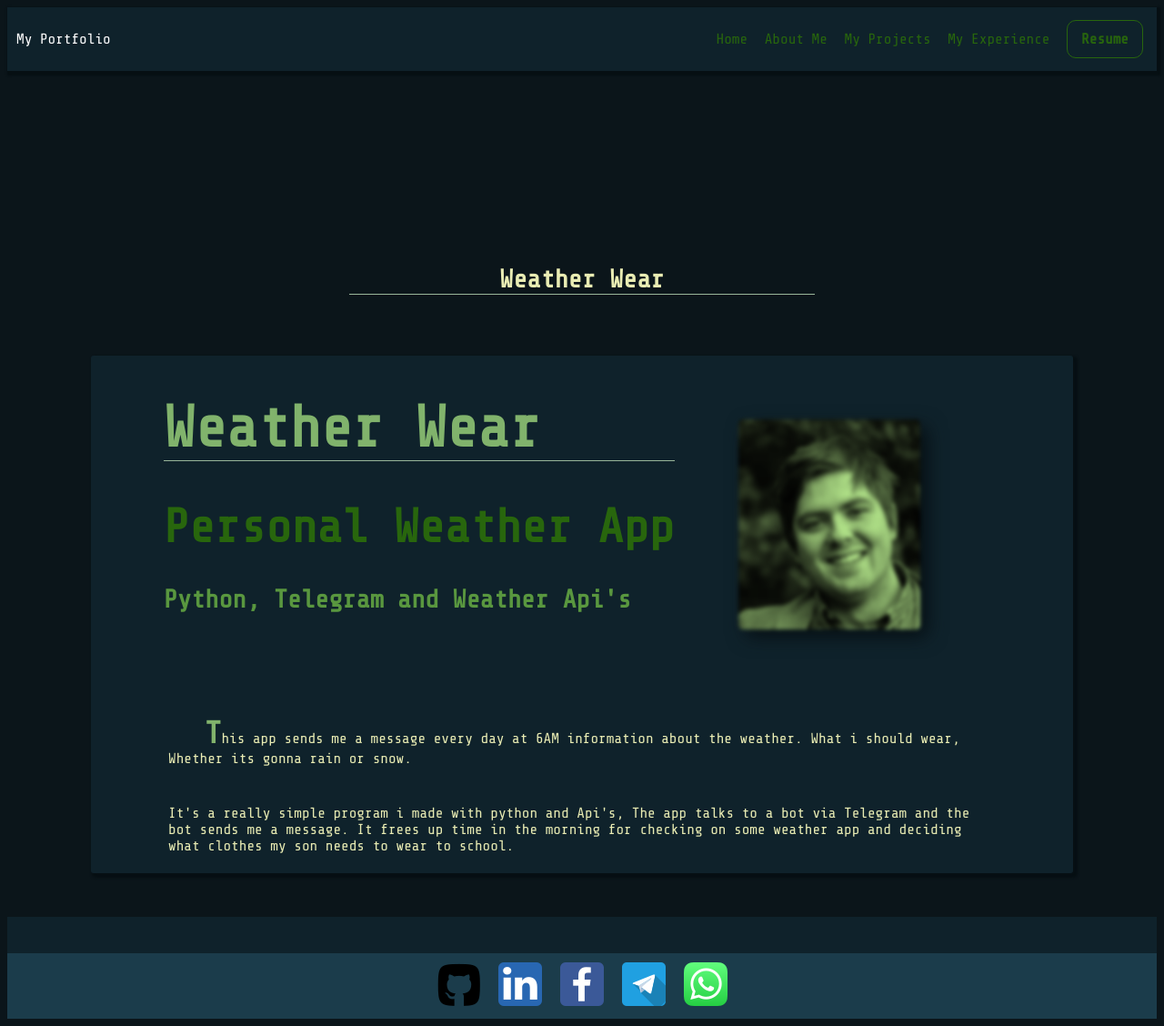
After one commit to dannivh3/Portfolio, a Flask app: page /projects/weatherwear in a window 1280 px wide. The commit adds this page. Shown: the whole page at 91% size. Run offline with Flask 2, Linux system fonts and the light colour scheme.

```diff
--- a/Portfolio/app.py
+++ b/Portfolio/app.py
@@ -16,8 +16,17 @@ def about():
     return render_template('about.html')
 
 @app.route('/projects', methods=['GET'])
+@app.route('/projects/', methods=['GET'])
 def projects():
     return render_template('projects.html')
+
+@app.route('/projects/famdia', methods=['GET'])
+def famdia():
+    return render_template('famdia.html')
+
+@app.route('/projects/weatherwear', methods=['GET'])
+def weatherwear():
+    return render_template('weatherwear.html')
 
 @app.route('/exp', methods=['GET'])
 def exp():
--- a/Portfolio/static/style.css
+++ b/Portfolio/static/style.css
@@ -19,7 +19,7 @@ main {
 }
 footer {
     border-top: 40px solid #0f222b;
-    background-color: white;
+    background-color: #1b3c4b;
 }
 /**********************************************************************************************************************/
 
@@ -83,15 +83,22 @@ footer {
 .break-1080 {
     display:flex;
 }
+.footer {
+    display: flex;
+    justify-content: center;
+}
+.footer > a {
+    margin: 10px;
+}
 .project-card{
     background-color: #173341;
     box-shadow: 3px 3px 2px 2px #060f13;
     cursor: pointer;
     transition: all 0.5s ease-in-out;
-    margin: 40px 5px;
+    margin: 40px 10px;
     padding: 5px;
     border-radius: 10px;
-
+    min-height:240px;
     box-sizing: border-box;
 
 
@@ -134,14 +141,19 @@ footer {
     border-radius: 3px;
     box-shadow: 3px 3px 3px 2px #060f13;
     display:flex;
+
+
 }
 .section-content-row {
     display:flex;
+
 }
 .section-content-row__project {
-    display: -webkit-flex;
+
     position: relative;
     overflow-wrap: break-word;
+    flex:1 1 0px;
+
 }
 .section-content-col {
     display:block;
--- a/Portfolio/templates/about.html
+++ b/Portfolio/templates/about.html
@@ -15,7 +15,7 @@
              <!-- Section row 1 ends -->
             <div class="section-content-row">
                 <div class="my-pic-display-top">
-                    <img src="static\tech-pic.png"/>
+                    <img src="\static\tech-pic.png"/>
                 </div>
             </div>
              <!-- Section row 2 ends -->
@@ -33,7 +33,7 @@
 
                 <!-- Collumn 2 start -->
                 <div class="my-pic">
-                    <img src="static\tech-pic.png"/>
+                    <img src="\static\tech-pic.png"/>
                 </div>
                 <!-- Collumn 2 ends -->
 
@@ -58,7 +58,7 @@
             <!-- Section row 3 ends -->
             <!-- Section row 4 starts-->
             <div class="section-content-row" style="justify-content:center;">
-                <a href="static/Resume.pdf" class="my-button" download >Resumé</a>
+                <a href="/static/Resume.pdf" class="my-button" download >Resumé</a>
             </div>
             <!-- Section row 4 ends -->
         </div>
--- a/Portfolio/templates/exp.html
+++ b/Portfolio/templates/exp.html
@@ -16,7 +16,7 @@
             <!-- Section row 1 starts -->
             <div class="section-content-row">
                 <div class="my-pic-display-top">
-                    <img src="static\profile-pic.png"/>
+                    <img src="\static\profile-pic.png"/>
                 </div>
             </div>
             <!-- Section row 1 ends -->
@@ -33,7 +33,7 @@
 
                 <!-- Collumn 2 starts -->
                 <div class="my-pic">
-                    <img src="static\profile-pic.png"/>
+                    <img src="\static\profile-pic.png"/>
                 </div>
                 <!-- Collumn 2 ends -->
 
--- a/Portfolio/templates/layout.html
+++ b/Portfolio/templates/layout.html
@@ -9,7 +9,7 @@
         <!-- <link href="https://cdn.jsdelivr.net/npm/bootstrap@5.0.2/dist/css/bootstrap.min.css" rel="stylesheet" integrity="sha384-EVSTQN3/azprG1Anm3QDgpJLIm9Nao0Yz1ztcQTwFspd3yD65VohhpuuCOmLASjC" crossorigin="anonymous"> -->
 
         <!-- My stylesheet -->
-        <link rel="stylesheet" href="static/style.css">
+        <link rel="stylesheet" href="/static/style.css">
         <title>Daniel's Portfolio</title>
     </head>
     <body>
@@ -29,7 +29,7 @@
                     <a href="/about">About Me</a>
                     <a href="/projects" >My Projects</a>
                     <a href="/exp" >My Experience</a>
-                    <a href="static/Resume.pdf" class="my-button" download >Resume</a>
+                    <a href="/static/Resume.pdf" class="my-button" download >Resume</a>
 
 
                 </div>
@@ -50,11 +50,17 @@
 
         <!-- Footer Section -->
         <footer>
-            <p>Website Made by Daniel Holm</p>
+            <div class="footer">
+                <a href="https://github.com/dannivh3" target="_blank"><img src="/static/github-icon.png"></a>
+                <a href="https://www.linkedin.com/in/dannivh3/" target="_blank"><img src="/static/linkedin-icon.png"></a>
+                <a href="https://www.facebook.com/profile.php?id=1210322349" target="_blank"><img src="/static/facebook-icon.png"></a>
+                <a href="https://t.me/dannivh3" target="_blank"><img src="/static/telegram-icon.png"></a>
+                <a href="https://api.whatsapp.com/send?phone=9193831994" target="_blank"><img src="/static/whatsapp-icon.png"></a>
+            </div>
         </footer>
 
         <!-- Bootstrap Js -->
-        <script type="text/javascript" src="static/script.js"></script>
+        <script type="text/javascript" src="/static/script.js"></script>
 
     </body>
 
--- /dev/null
+++ b/Portfolio/templates/weatherwear.html
@@ -0,0 +1,56 @@
+{% extends 'layout.html' %}
+
+{% block main %}
+<div class="title-section">
+    <h1 class="title-header">Weather Wear</h1>
+</div>
+<!-- Title for section ends -->
+
+<!-- Project 1 Section Starts -->
+
+<div class="section-body watched">
+    <a class="project-button" href="https://github.com/dannivh3/weatherwear" target="_blank">
+        <div class="section-content">
+
+
+            <!-- Section row 1 starts -->
+            <div class="section-content-row">
+                <div class="my-pic-display-top">
+                    <img src="\static\profile-pic.png"/>
+                </div>
+            </div>
+            <!-- Section row 1 ends -->
+
+            <!-- Section row 2 starts -->
+            <div class="section-content-row">
+
+                <!-- Collumn 1 starts -->
+                <div>
+                    <h1 class="my-header-1__project">Weather Wear</h1>
+                    <h1 class="my-header-2">Personal Weather App</h1>
+                    <h1 class="my-header-3">Python, Telegram and Weather Api's</h1>
+                </div>
+                <!-- Collumn 1 ends -->
+
+                <!-- Collumn 2 starts -->
+                <div class="my-pic">
+                    <img src="\static\profile-pic.png"/>
+                </div>
+                <!-- Collumn 2 ends -->
+
+            </div>
+            <!-- Section row 2 ends -->
+
+            <!-- Section row 3 starts-->
+            <div class="section-content-row">
+                <p class="basic-text"><span class="first-letter">T</span>his app sends me a message every day at 6AM information about the weather. What i should wear, Whether its gonna rain or snow.</p>
+            </div>
+            <div class="section-content-row">
+                <p class="basic-text">It's a really simple program i made with python and Api's, The app talks to a bot via Telegram and the bot sends me a message. It frees up time in the morning for checking on some weather app and deciding what clothes my son needs to wear to school.</p>
+            </div>
+            <!-- Section row 3 ends -->
+
+        </div>
+    </a>
+</div>
+{% endblock %}
```
Also changed, not shown: Portfolio/templates/famdia.html (added, +49 -0 lines), Portfolio/templates/index.html (+11 -6 lines), Portfolio/templates/projects.html (+4 -4 lines), Portfolio/static/facebook-icon.png (added), Portfolio/static/github-icon.png (added), Portfolio/static/linkedin-icon.png (added), Portfolio/static/telegram-icon.png (added), Portfolio/static/whatsapp-icon.png (added).
